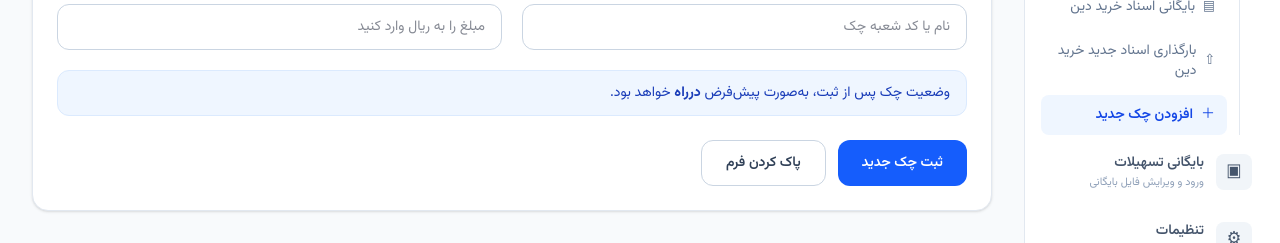
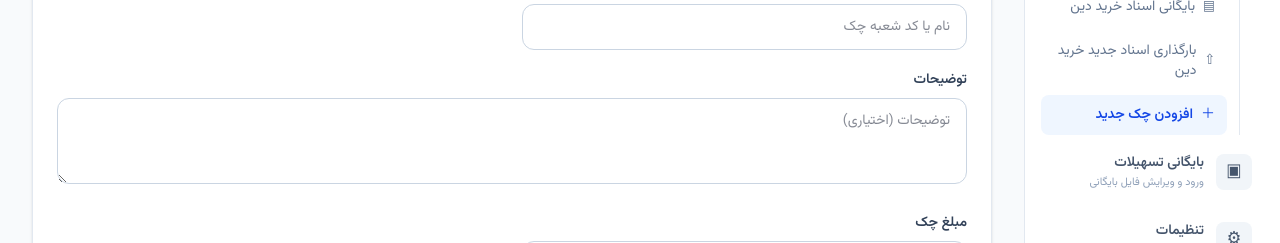
Before and after one commit to MortezaFathnia/post-app, a Next.js app: page /dashboard/debt-documents/checks/new in a window 1280 px wide. Shown: the part 475-718 px from the top of the page. Built offline with nearby package versions, Linux system fonts and the light colour scheme; no server answers; the database is empty.

Commit message:
Add optional description to manual check form

```diff
--- a/app/dashboard/debt-documents/checks/new/page.tsx
+++ b/app/dashboard/debt-documents/checks/new/page.tsx
@@ -24,6 +24,7 @@ export default function AddDebtCheckPage() {
   const [dueDate, setDueDate] = useState("");
   const [bankAgent, setBankAgent] = useState("");
   const [checkBranch, setCheckBranch] = useState("");
+  const [description, setDescription] = useState("");
   const [amount, setAmount] = useState("");
   const [administrativeNumber, setAdministrativeNumber] = useState("");
   const [loadingCounters, setLoadingCounters] = useState(true);
@@ -89,6 +90,7 @@ export default function AddDebtCheckPage() {
           dueDate,
           bankAgent,
           checkBranch,
+          description,
           amount,
           administrativeNumber,
         }),
@@ -101,6 +103,7 @@ export default function AddDebtCheckPage() {
       setDueDate("");
       setBankAgent("");
       setCheckBranch("");
+      setDescription("");
       setAmount("");
       setAdministrativeNumber("");
     } catch (submitError) {
@@ -178,6 +181,11 @@ export default function AddDebtCheckPage() {
             <input id="checkBranch" required value={checkBranch} onChange={(event) => setCheckBranch(event.target.value)} disabled={saving} placeholder="نام یا کد شعبه چک" className={inputClass} />
           </div>
 
+          <div className="md:col-span-2">
+            <label htmlFor="description" className="mb-2 block text-sm font-semibold text-slate-700">توضیحات</label>
+            <textarea id="description" value={description} onChange={(event) => setDescription(event.target.value)} disabled={saving} rows={3} placeholder="توضیحات (اختیاری)" className={inputClass} />
+          </div>
+
           <div>
             <label htmlFor="amount" className="mb-2 block text-sm font-semibold text-slate-700">مبلغ چک</label>
             <input id="amount" required inputMode="numeric" value={amount} onChange={(event) => setAmount(event.target.value)} disabled={saving} placeholder="مبلغ را به ریال وارد کنید" className={inputClass} />
@@ -207,6 +215,7 @@ export default function AddDebtCheckPage() {
             setDueDate("");
             setBankAgent("");
             setCheckBranch("");
+            setDescription("");
             setAmount("");
             setAdministrativeNumber("");
             setError("");
```
